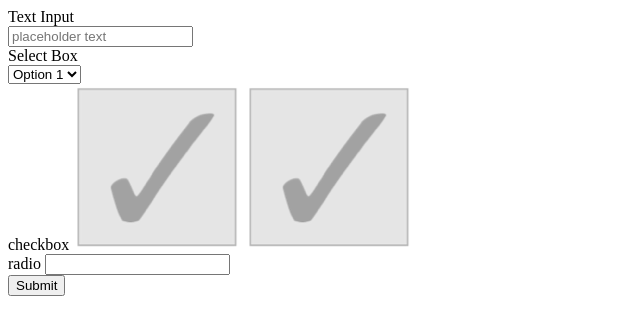
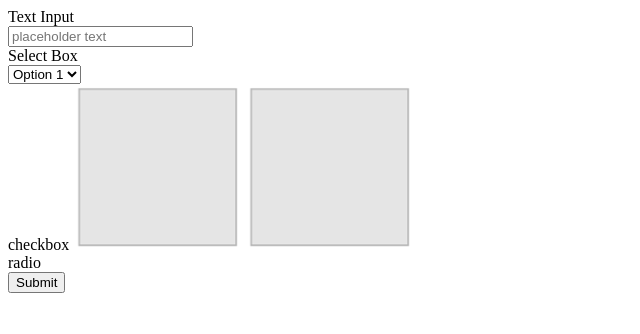
Before and after one commit to tiramisuzie/ui-challenge-2, a plain HTML site: page index.html in a window 1280 px wide. Shown: the whole page, without its empty margins (0-640 px from the left). Drawn offline with nearby package versions, Linux system fonts and the light colour scheme.

```diff
--- a/app.js
+++ b/app.js
@@ -1,6 +1,6 @@
 'use strict'
 
-$('.checkbox').on('click', () => {
+$('.checkbox').on('click', function () {
   $(event.target).toggleClass('unchecked');
   $(event.target).toggleClass('checked');
 });
--- a/index.html
+++ b/index.html
@@ -31,14 +31,14 @@
     </div>
     <div>
       <label class="checkbox-container" for="check1"> checkbox </label>
-      <input class="checkbox unchecked checked" id="check1" type="checkbox" name="box">
+      <input class="checkbox unchecked" id="check1" type="checkbox" name="box">
       <label class="checkbox-container" for="check2"> </label>
-      <input class="checkbox unchecked checked" id="check2" type="checkbox" name="box">
+      <input class="checkbox unchecked" id="check2" type="checkbox" name="box">
 
     </div>
     <div>
     <label class="radio-container">radio
-      <input class= type="radio" name="rad">
+      <input class= "radio" type="radio" name="rad">
       <input type="radio" name="rad">
     </label>
     </div>
```
